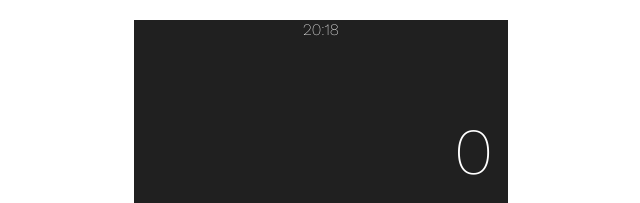
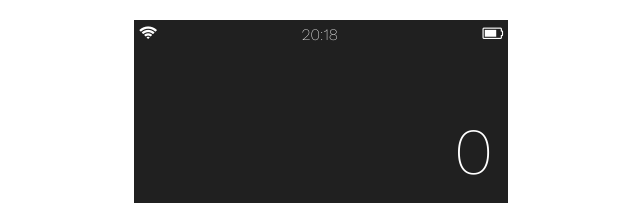
Before and after one commit to rbnhmll/js_calc, a website: page index.html in a window 1280 px wide. Shown: the top 203 px of the page, 319-959 px from the left. Drawn offline with nearby package versions, Linux system fonts and the light colour scheme.

Commit message:
iOS verisimilitude tweaks

```diff
--- a/index.html
+++ b/index.html
@@ -3,6 +3,7 @@
 <head>
   <meta charset="UTF-8">
   <title>JS Calc - BETA</title>
+  <link rel="stylesheet" href="https://maxcdn.bootstrapcdn.com/font-awesome/4.4.0/css/font-awesome.min.css">
   <link href='https://fonts.googleapis.com/css?family=Work+Sans:300,200,100' rel='stylesheet' type='text/css'>
   <link rel="stylesheet" href="https://cdnjs.cloudflare.com/ajax/libs/animate.css/3.4.0/animate.min.css">
   <link rel="stylesheet" href="styles/style.css">
@@ -10,7 +11,11 @@
 <body>
   <img src="images/deal-with-it.png" alt="deal with it glasses" class="deal-with-it">
   <div class="wrapper calculator">
-    <p class="time"></p>
+    <div class="tool-bar">
+      <i class="fa fa-wifi"></i>
+      <div class="time"></div>
+      <i class="fa fa-battery-three-quarters"></i>
+    </div> <!-- /.tool-bar -->
     <div class="screen">0</div>
     <div class="buttons">
 
--- a/js/script.js
+++ b/js/script.js
@@ -1,12 +1,4 @@
-// Pseudo Code
-// 1. when user clicks on a number button, add it to a string, and the screen
-// 2. When pressing an operator, add it to the the string
-// 3. When pressing 'C' clear the screen, and the string.
-// 4. When pressing the '=', perform the calculation and present on the screen
-
-
-	console.log('Welcome Robin. Shall we do some math?');
-	var app = {};
+var app = {};
 	var formulaString = "";
 	var answer = "";
 	var easterEggs = [0.7734, 8369417052, 8008, 9009, 58008, 59009, 58008618, 59009619, 5318008, 5319009, 55378008, 32008, 5317009, 7734, 37047734, 4517734, 316006];
@@ -14,10 +6,11 @@
 	// .ready() function, but simplified.
 	$(function(){
 		app.init();
-	}); //end of document ready
+	}); //end of .ready()
 
 	// Will be run on ready, as told above.
 	app.init = function() {
+		console.log('Welcome Robin. Shall we do some math?');
 		app.startTime();
 		app.calculation();
 	};
@@ -33,7 +26,9 @@
 	    	app.startTime()
 	    },500);
 	    function checkTime(i) {
-        if (i<10) {i = "0" + i};  // add zero in front of numbers < 10
+        if (i<10) {
+	        i = "0" + i
+        };  // add zero in front of numbers < 10
         return i;
 	    }
 	};
--- a/sass/styles.scss
+++ b/sass/styles.scss
@@ -9,13 +9,21 @@ html {
   font-family: 'Work Sans', sans-serif;
 }
 
-.time {
-  color: #fff;
+.tool-bar{
   position: absolute;
+  display: flex;
+  justify-content: space-between;
   top: 0px;
-  left: 50%;
-  transform: translateX(-50%);
-  margin: 0;
+  width: 100%;
+  padding: 5px;
+  .time {
+    color: #fff;
+    // transform: translateX(-50%);
+    margin: 0;
+  }
+  .fa {
+    color: #fff;
+  }
 }
 
 .wrapper {
--- a/styles/style.css
+++ b/styles/style.css
@@ -130,14 +130,22 @@ legend, button::-moz-focus-inner, input::-moz-focus-inner {
 html {
   font-family: 'Work Sans', sans-serif; }
 
-.time {
-  color: #fff;
+.tool-bar {
   position: absolute;
+  display: -webkit-flex;
+  display: -ms-flexbox;
+  display: flex;
+  -webkit-justify-content: space-between;
+      -ms-flex-pack: justify;
+          justify-content: space-between;
   top: 0px;
-  left: 50%;
-  -webkit-transform: translateX(-50%);
-          transform: translateX(-50%);
-  margin: 0; }
+  width: 100%;
+  padding: 5px; }
+  .tool-bar .time {
+    color: #fff;
+    margin: 0; }
+  .tool-bar .fa {
+    color: #fff; }
 
 .wrapper {
   width: 374px;
```
Also changed, not shown: 1 other file.
